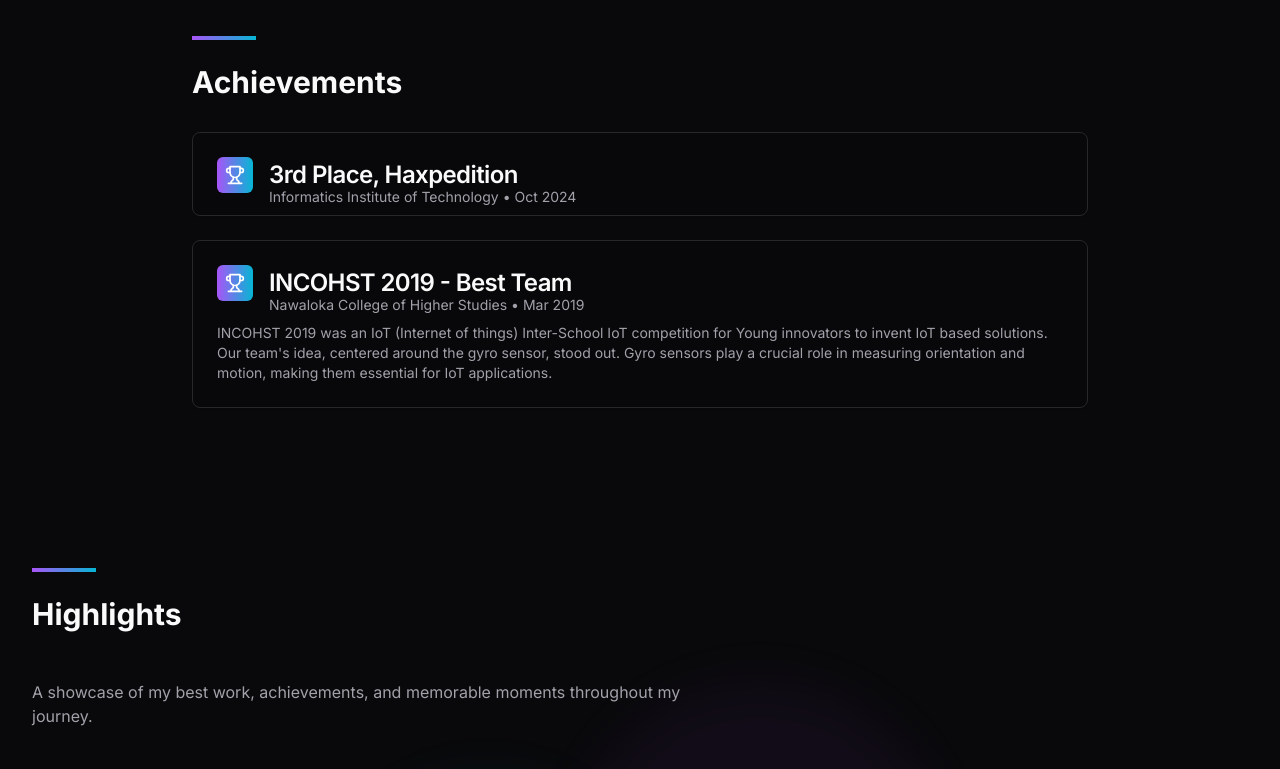
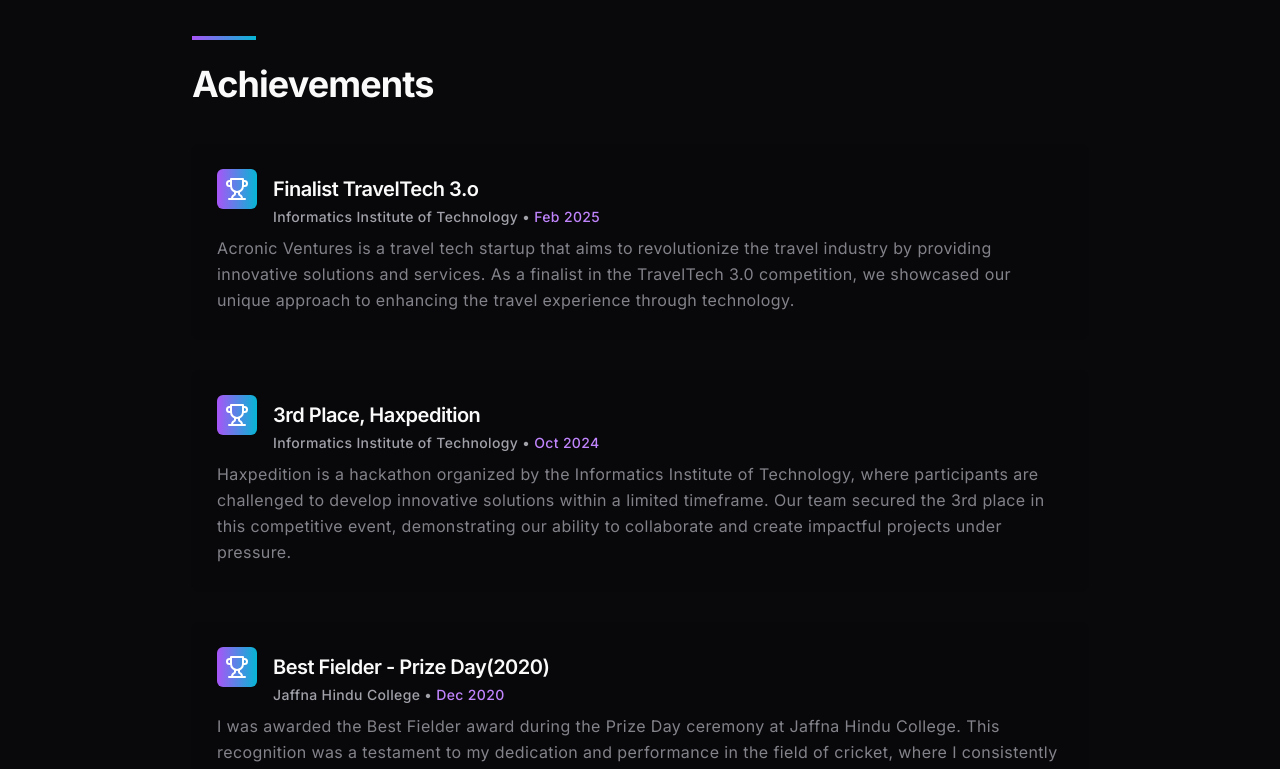
Before and after one commit to Linushankaran18/Linush-Portfolio, a Next.js app: page / in a window 1280 px wide. Shown: the part 6060-6829 px from the top of the page. Built offline with nearby package versions, Linux system fonts and the light colour scheme.

Commit message:
achievment updated

```diff
--- a/components/achievements-section.tsx
+++ b/components/achievements-section.tsx
@@ -6,11 +6,26 @@ import { Trophy } from "lucide-react"
 
 const achievements = [
   {
+    title: "Finalist TravelTech 3.o",
+    organization: "Informatics Institute of Technology",
+    date: "Feb 2025",
+    description: "Acronic Ventures is a travel tech startup that aims to revolutionize the travel industry by providing innovative solutions and services. As a finalist in the TravelTech 3.0 competition, we showcased our unique approach to enhancing the travel experience through technology.",
+  },
+
+  {
     title: "3rd Place, Haxpedition",
     organization: "Informatics Institute of Technology",
     date: "Oct 2024",
-    description: "",
+    description: "Haxpedition is a hackathon organized by the Informatics Institute of Technology, where participants are challenged to develop innovative solutions within a limited timeframe. Our team secured the 3rd place in this competitive event, demonstrating our ability to collaborate and create impactful projects under pressure.",
   },
+  {
+    title: "Best Fielder - Prize Day(2020)",
+    organization: "Jaffna Hindu College",
+    date: "Dec 2020",
+    description:
+      "I was awarded the Best Fielder award during the Prize Day ceremony at Jaffna Hindu College. This recognition was a testament to my dedication and performance in the field of cricket, where I consistently demonstrated exceptional fielding skills and contributed to my team's success.",
+  },
+
   {
     title: "INCOHST 2019 - Best Team",
     organization: "Nawaloka College of Higher Studies",
@@ -21,6 +36,21 @@ const achievements = [
 ]
 
 export default function AchievementsSection() {
+  const container = {
+    hidden: { opacity: 0 },
+    show: {
+      opacity: 1,
+      transition: {
+        staggerChildren: 0.2
+      }
+    }
+  }
+
+  const item = {
+    hidden: { opacity: 0, y: 20 },
+    show: { opacity: 1, y: 0, transition: { duration: 0.6 } }
+  }
+
   return (
     <section id="achievements" className="py-16">
       <div className="container mx-auto px-4">
@@ -32,30 +62,52 @@ export default function AchievementsSection() {
           className="max-w-4xl mx-auto"
         >
           <div className="h-1 w-16 bg-gradient-to-r from-purple-500 to-cyan-500 mb-6" />
-          <h2 className="text-3xl font-bold mb-8">Achievements</h2>
+          <h2 className="text-4xl font-bold mb-10 tracking-tight">Achievements</h2>
 
-          <div className="space-y-6">
+          <motion.div
+            className="space-y-8"
+            variants={container}
+            initial="hidden"
+            whileInView="show"
+            viewport={{ once: true }}
+          >
             {achievements.map((achievement, index) => (
-              <Card key={index} className="border-border bg-card/50 hover:bg-card/80 transition-colors">
+              <motion.div key={index} variants={item}>
+                <motion.div
+                  whileHover={{ scale: 1.02 }}
+                  transition={{ type: "spring", stiffness: 300 }}
+                >
+                  <Card className="border border-transparent bg-card/50 hover:bg-card/80 transition-all duration-300 hover:shadow-lg relative overflow-hidden group">
+                    <div className="absolute inset-0 bg-gradient-to-r from-purple-500/10 to-cyan-500/10 opacity-0 group-hover:opacity-100 transition-opacity duration-300" />
+                    <div className="absolute top-0 left-0 w-full h-1 bg-gradient-to-r from-purple-500 to-cyan-500 transform scale-x-0 group-hover:scale-x-100 transition-transform origin-left duration-300" />
+
                     <CardHeader className="flex flex-row items-start space-x-4 pb-2">
-                  <div className="bg-gradient-to-r from-purple-500 to-cyan-500 p-2 rounded-md">
-                    <Trophy className="h-5 w-5 text-white" />
-                  </div>
+                      <motion.div
+                        className="bg-gradient-to-r from-purple-500 to-cyan-500 p-2 rounded-md"
+                        whileHover={{ rotate: [0, -10, 10, -10, 0] }}
+                        transition={{ duration: 0.5 }}
+                      >
+                        <Trophy className="h-6 w-6 text-white" />
+                      </motion.div>
                       <div>
-                    <CardTitle>{achievement.title}</CardTitle>
-                    <p className="text-sm text-muted-foreground">
-                      {achievement.organization} • {achievement.date}
+                        <CardTitle className="text-xl font-semibold mb-1">{achievement.title}</CardTitle>
+                        <p className="text-sm font-medium text-muted-foreground tracking-wide">
+                          {achievement.organization} • <span className="text-purple-400">{achievement.date}</span>
                         </p>
                       </div>
                     </CardHeader>
                     {achievement.description && (
                       <CardContent>
-                    <CardDescription>{achievement.description}</CardDescription>
+                        <CardDescription className="text-base leading-relaxed opacity-80 group-hover:opacity-100 transition-opacity duration-300 tracking-wide">
+                          {achievement.description}
+                        </CardDescription>
                       </CardContent>
                     )}
                   </Card>
+                </motion.div>
+              </motion.div>
             ))}
-          </div>
+          </motion.div>
         </motion.div>
       </div>
     </section>
```
Lines whose indentation alone changed are shown as unchanged.
